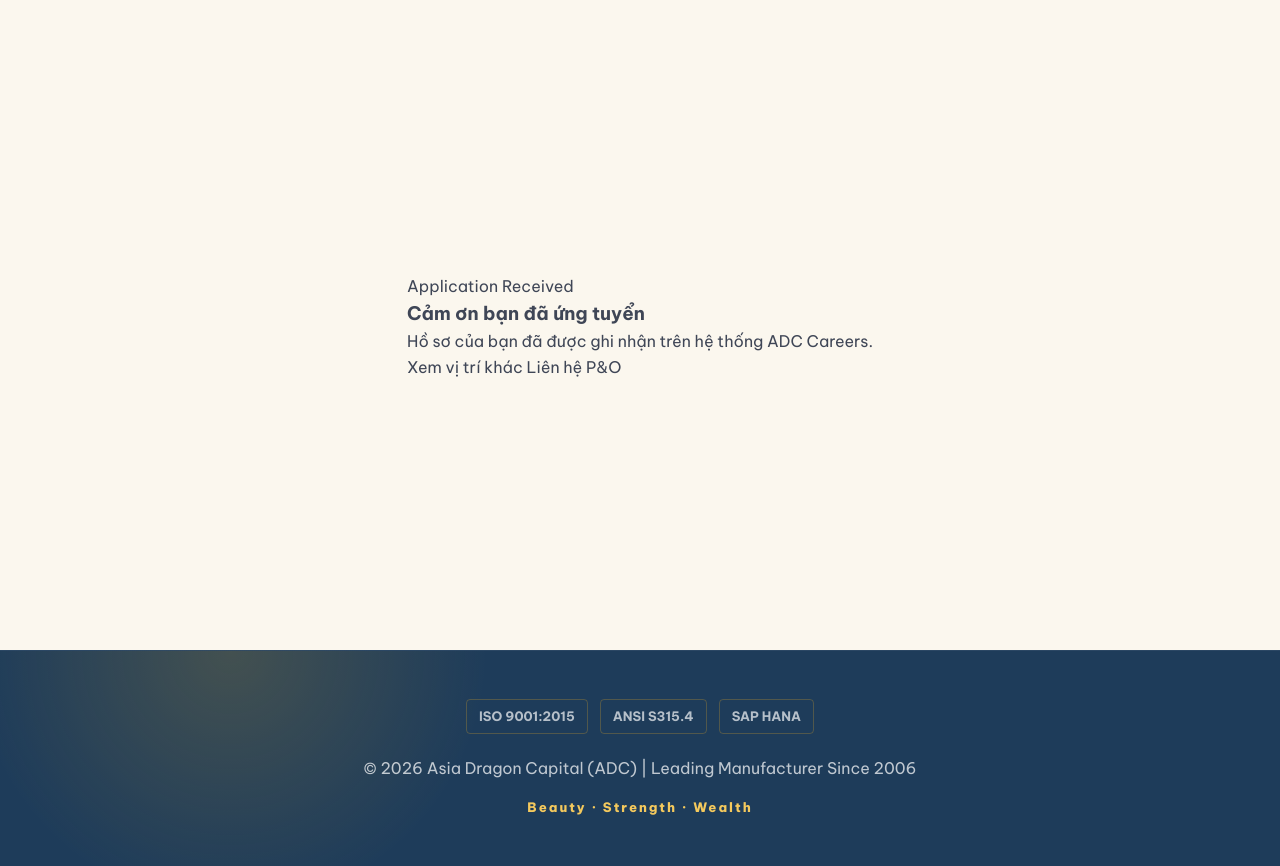
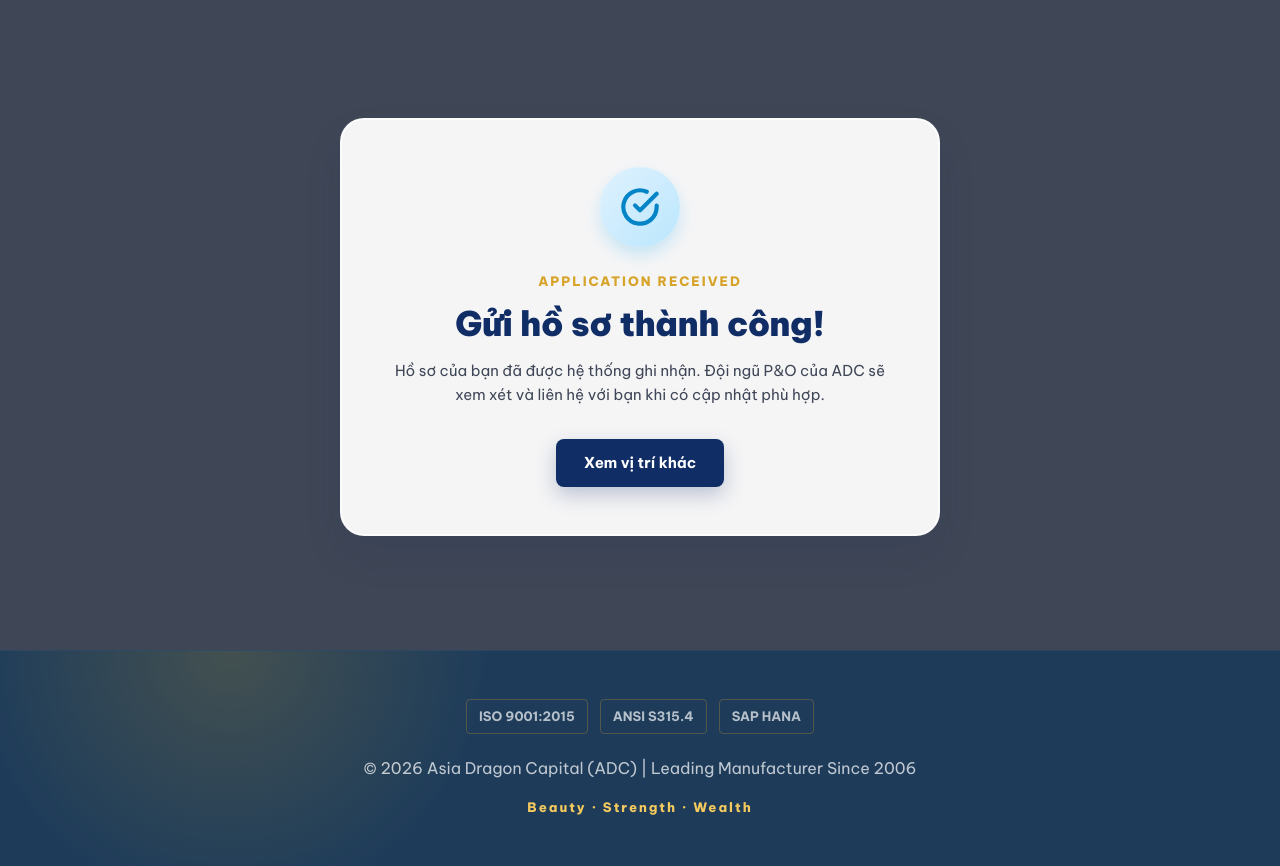
Before and after one commit to dangminhchi2004/adc-careers-web-v2, a PHP site: page /thank-you.html in a window 1280 px wide. Shown: the part 85-951 px from the top of the page. Run offline with PHP 8.4, Linux system fonts and the light colour scheme.

Commit message:
thanks page update

```diff
--- a/frontend/css/style.css
+++ b/frontend/css/style.css
@@ -2116,3 +2116,137 @@ body.job-page .section.job-detail {
   font-weight: 700;
   box-shadow: 0 4px 12px rgba(255, 185, 0, 0.35);
 }
+
+/* ==========================================================================
+   THANK YOU PAGE (REDESIGN)
+   ========================================================================== */
+.thank-you-main {
+  background: #3f4656;
+}
+
+.thank-you-card.glass-card {
+  background: rgba(255, 255, 255, 0.95);
+  backdrop-filter: blur(16px);
+  -webkit-backdrop-filter: blur(16px);
+  border: 1px solid rgba(255, 255, 255, 0.4);
+  border-radius: 24px;
+  padding: 48px;
+  text-align: center;
+  box-shadow: 0 20px 40px rgba(16, 45, 102, 0.08), inset 0 0 0 1px rgba(255, 255, 255, 0.8);
+  position: relative;
+  overflow: hidden;
+  animation: slideUpFade 0.6s cubic-bezier(0.16, 1, 0.3, 1) forwards;
+}
+
+@keyframes slideUpFade {
+  from {
+    opacity: 0;
+    transform: translateY(30px);
+  }
+  to {
+    opacity: 1;
+    transform: translateY(0);
+  }
+}
+
+.success-icon-wrapper {
+  display: inline-flex;
+  align-items: center;
+  justify-content: center;
+  width: 80px;
+  height: 80px;
+  background: linear-gradient(135deg, #e0f2fe, #bae6fd);
+  border-radius: 50%;
+  margin-bottom: 24px;
+  box-shadow: 0 8px 16px rgba(14, 165, 233, 0.2);
+  animation: scalePop 0.5s cubic-bezier(0.175, 0.885, 0.32, 1.275) 0.3s both;
+}
+
+.success-icon {
+  width: 40px;
+  height: 40px;
+  color: #0284c7;
+  stroke-width: 2.5;
+}
+
+@keyframes scalePop {
+  0% { transform: scale(0); }
+  100% { transform: scale(1); }
+}
+
+.eyebrow-accent {
+  color: var(--accent);
+  font-weight: 800;
+  letter-spacing: 2px;
+  text-transform: uppercase;
+  font-size: var(--text-sm);
+  margin-bottom: 12px;
+}
+
+.thank-you-title {
+  color: var(--primary-dark);
+  font-size: var(--text-h2);
+  font-weight: 900;
+  margin-bottom: 16px;
+  line-height: 1.15;
+  letter-spacing: -0.01em;
+}
+
+.thank-you-desc {
+  color: var(--text-main);
+  font-size: var(--text-body);
+  line-height: 1.6;
+  margin-bottom: 32px;
+}
+
+.thank-you-actions {
+  display: flex;
+  gap: 16px;
+  justify-content: center;
+  flex-wrap: wrap;
+}
+
+.thank-you-actions .btn {
+  padding: 12px 28px;
+  font-size: var(--text-body);
+  border-radius: var(--radius);
+  font-weight: 700;
+  transition: var(--transition);
+}
+
+.thank-you-actions .btn-primary {
+  background: var(--primary-dark);
+  color: #fff;
+  box-shadow: 0 8px 20px rgba(16, 45, 102, 0.25);
+}
+
+.thank-you-actions .btn-primary:hover {
+  transform: translateY(-2px);
+  box-shadow: 0 12px 24px rgba(16, 45, 102, 0.35);
+  background: #1a3c85;
+}
+
+.thank-you-actions .btn-outline {
+  background: transparent;
+  color: #fff;
+  border: 2px solid rgba(255, 255, 255, 0.3);
+}
+
+.thank-you-actions .btn-outline:hover {
+  background: rgba(255, 255, 255, 0.1);
+  border-color: #fff;
+  transform: translateY(-2px);
+}
+
+@media (max-width: 640px) {
+  .thank-you-card.glass-card {
+    padding: 32px 24px;
+    border-radius: 20px;
+  }
+  .thank-you-actions {
+    flex-direction: column;
+  }
+  .thank-you-actions .btn {
+    width: 100%;
+  }
+}
--- a/frontend/thank-you.html
+++ b/frontend/thank-you.html
@@ -28,16 +28,20 @@
     </div>
   </nav>
 
-  <main id="top" style="min-height: calc(100vh - 150px); display: flex; flex-direction: column;">
-    <section class="section positions thank-you-section" data-bg-image="assets/images/bg-co-hoi.png" style="flex: 1; display: flex; align-items: center; padding-top: 100px;">
-      <div class="section-inner">
-        <article class="thank-you-card">
-          <div class="eyebrow">Application Received</div>
-          <h1>Cảm ơn bạn đã ứng tuyển</h1>
-          <p id="thankYouMessage">Hồ sơ của bạn đã được ghi nhận trên hệ thống ADC Careers.</p>
+  <main id="top" class="thank-you-main" style="min-height: calc(100vh - 150px); display: flex; flex-direction: column;">
+    <section class="section positions thank-you-section" data-bg-image="assets/images/bg-co-hoi.png" style="flex: 1; display: flex; align-items: center; justify-content: center; padding-top: 100px;">
+      <div class="section-inner" style="width: 100%; max-width: 600px;">
+        <article class="thank-you-card glass-card">
+          <div class="success-icon-wrapper">
+             <svg class="success-icon" xmlns="http://www.w3.org/2000/svg" viewBox="0 0 24 24"><path d="M22 11.08V12a10 10 0 1 1-5.93-9.14"></path><polyline points="22 4 12 14.01 9 11.01"></polyline></svg>
+          </div>
+
+          <div class="eyebrow eyebrow-accent">Application Received</div>
+          <h1 class="thank-you-title">Gửi hồ sơ thành công!</h1>
+          <p class="thank-you-desc" id="thankYouMessage">Hồ sơ của bạn đã được hệ thống ghi nhận. Đội ngũ P&O của ADC sẽ xem xét và liên hệ với bạn khi có cập nhật phù hợp.</p>
+
           <div class="thank-you-actions">
             <a class="btn btn-primary" href="index.html#co-hoi">Xem vị trí khác</a>
-            <a class="btn btn-outline" href="mailto:hr@asiadragoncordage.com">Liên hệ P&O</a>
           </div>
         </article>
       </div>
```
